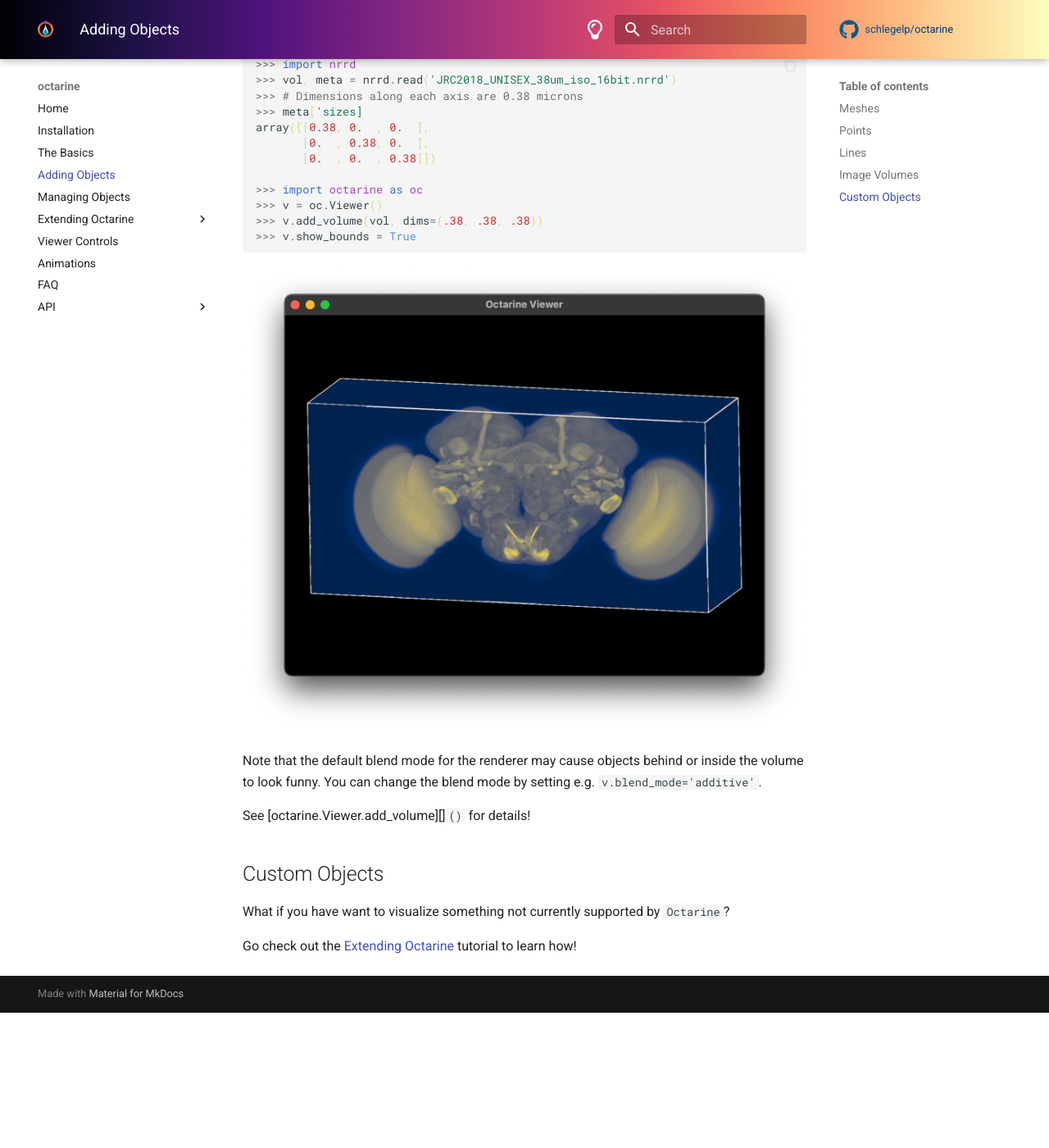
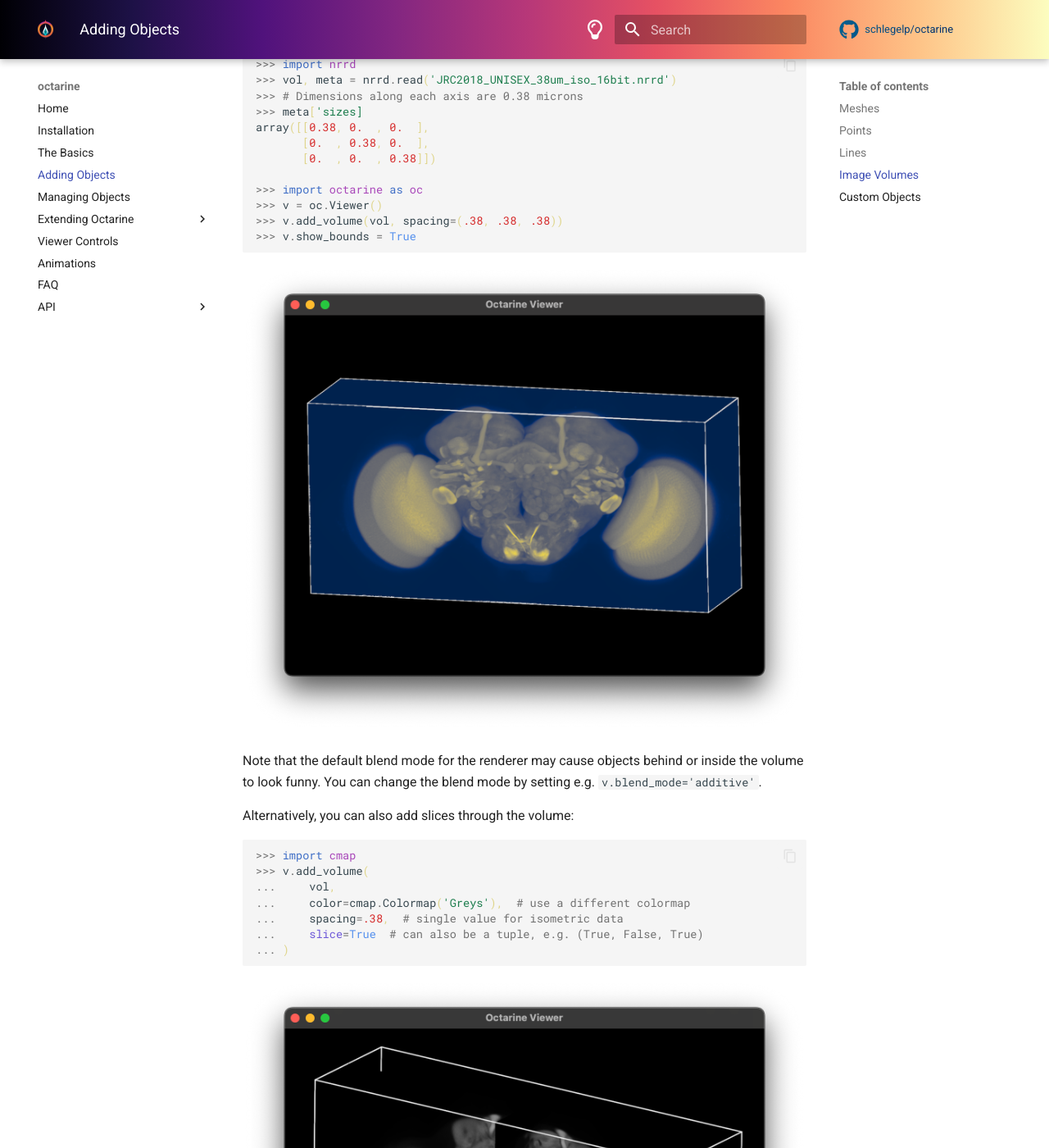
Before and after one commit to schlegelp/octarine, an MkDocs documentation site: the page built from docs/objects.md, in a window 1280 px wide and 1400 px high, scrolled down 3816 px. Shown: the whole window at 82% size. Built offline with MkDocs 1.6.1 and Material for MkDocs 9.7.7, drawn with Linux system fonts in a browser that asks for light colours; plug-ins that fetch from the network failed and are left out; comment, search, counter and statistics services are not loaded; before the commit the page ends 5051 px from its top, so only the background shows below that.

Commit message:
update docs

````diff
--- a/docs/objects.md
+++ b/docs/objects.md
@@ -105,7 +105,7 @@ array([[0.38, 0.  , 0.  ],
 
 >>> import octarine as oc
 >>> v = oc.Viewer()
->>> v.add_volume(vol, dims=(.38, .38, .38))
+>>> v.add_volume(vol, spacing=(.38, .38, .38))
 >>> v.show_bounds = True
 ```
 
@@ -115,6 +115,20 @@ Note that the default blend mode for the renderer may cause objects
 behind or inside the volume to look funny. You can change the blend
 mode by setting e.g. `v.blend_mode='additive'`.
 
+Alternatively, you can also add slices through the volume:
+
+```python
+>>> import cmap
+>>> v.add_volume(
+...     vol,
+...     color=cmap.Colormap('Greys'),  # use a different colormap
+...     spacing=.38,  # single value for isometric data
+...     slice=True  # can also be a tuple, e.g. (True, False, True)
+... )
+```
+
+![brain volume](_static/brain_volume_example2.png)
+
 See [octarine.Viewer.add_volume][]`()` for details!
 
 ## Custom Objects
````
Also changed, not shown: docs/controls.md (+8 -0 lines), docs/_static/brain_volume_example2.png (added).
